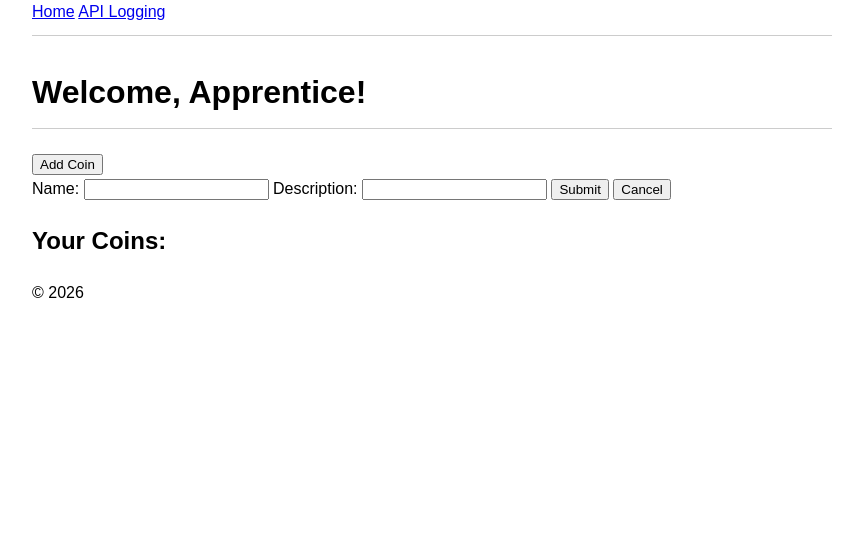
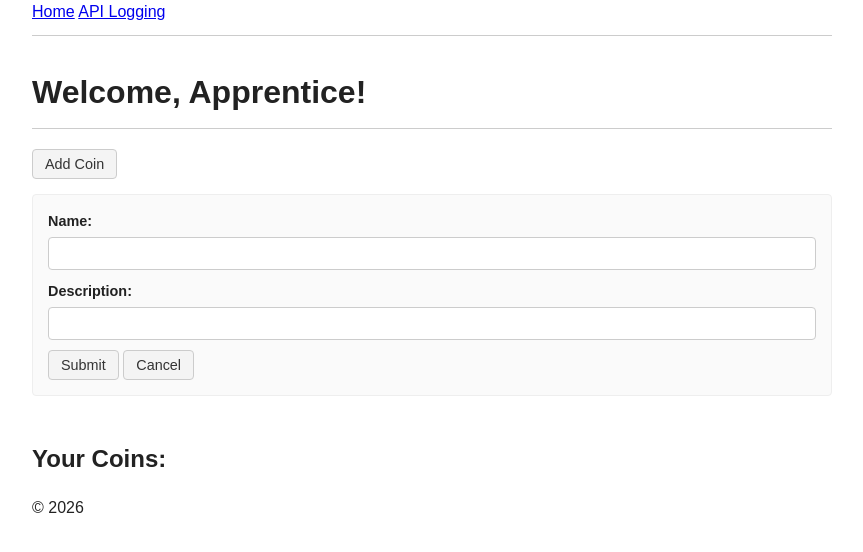
Before and after one commit to ptreedev/endgame-phase-2, a Flask app: page / in a window 1280 px wide, after a click on "Add Coin". Shown: the part 41-593 px from the top of the page, without its empty margins (208-1071 px from the left). Run offline with Flask 3, Linux system fonts and the light colour scheme; data that the repository does not hold is empty.

Commit message:
add css template

```diff
--- a/static/style.css
+++ b/static/style.css
@@ -1,10 +1,12 @@
 body {
     font-family: sans-serif;
+    color: #222;
     max-width: 800px;
     margin: 40px auto;
     padding: 0 20px;
     line-height: 1.6;
 }
+
 nav {
     border-bottom: 1px solid #ccc;
     padding-bottom: 10px;
@@ -13,17 +15,116 @@ nav {
 h1 {
     border-bottom: 1px solid #ccc;
     padding: 10px 0;
+    margin-bottom: 20px;
 }
+
 .coin {
     border-bottom: 1px solid #020000;
-    padding: 10px 0;
+    padding: 20px 0;
 }
 
 .coin:last-child {
     border-bottom: none;
 }
 
+
 .duties {
-    border-bottom: 1px solid #ccc;
-    padding-left: 10px;
+    border-bottom: 1px solid #eee;
+    padding: 10px 0;
+    display: flex;
+    justify-content: space-between;
+    align-items: center;
 }
+
+.duties p {
+    margin: 0;
+}
+
+h2, h3, h4 {
+    margin-top: 0;
+    margin-bottom: 10px;
+}
+
+button {
+    background-color: #f4f4f4;
+    border: 1px solid #ccc;
+    color: #333;
+    padding: 6px 12px;
+    border-radius: 4px;
+    cursor: pointer;
+    font-size: 0.9rem;
+}
+
+button:hover {
+    background-color: #e0e0e0;
+}
+
+
+form {
+    margin: 15px 0;
+    padding: 15px;
+    background: #fafafa;
+    border: 1px solid #eee;
+    border-radius: 4px;
+}
+
+label {
+    display: block;
+    margin-bottom: 10px;
+    font-weight: bold;
+    font-size: 0.9rem;
+}
+
+input[type="text"] {
+    width: 100%;
+    padding: 8px;
+    margin-top: 4px;
+    border: 1px solid #ccc;
+    border-radius: 4px;
+    box-sizing: border-box
+}
+
+
+
+.status-message {
+    font-size: 0.85rem;
+    color: #2e7d32;
+    margin: 5px 0;
+    min-height: 1.5rem;
+}
+
+
+dialog {
+    border: 1px solid #ccc;
+    border-radius: 4px;
+    padding: 20px;
+    max-width: 400px;
+}
+
+dialog::backdrop {
+    background: rgba(0, 0, 0, 0.4);
+}
+
+
+
+.request {
+    font-family: 'Courier New', Courier, monospace;
+    background-color: #e8e5e5;
+    border: 1px solid #dee2e6;
+    border-radius: 8px;
+    padding: 16px;
+    margin: 12px 0;
+    max-width: 450px;
+    box-shadow: 0 2px 4px rgba(0, 0, 0, 0.05);
+}
+
+.request p {
+    margin: 0 0 8px 0;
+    color: #000000;
+    font-size: 16px;
+    line-height: 1.4;
+}
+
+.request p:last-child {
+    margin-bottom: 0;
+}
```
